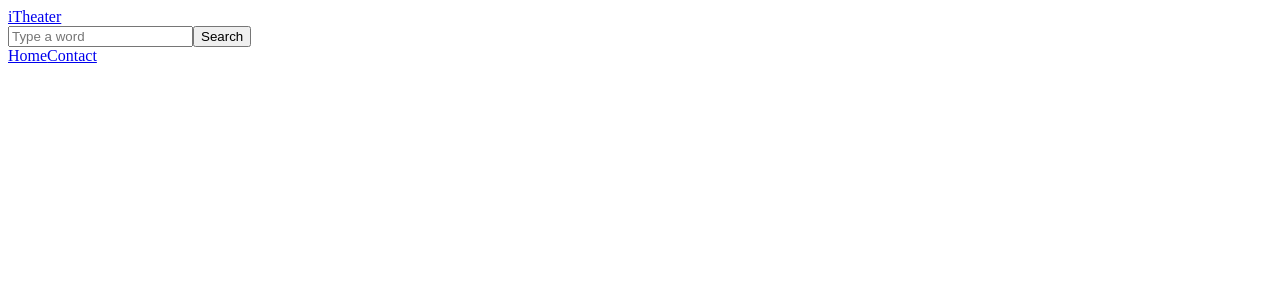
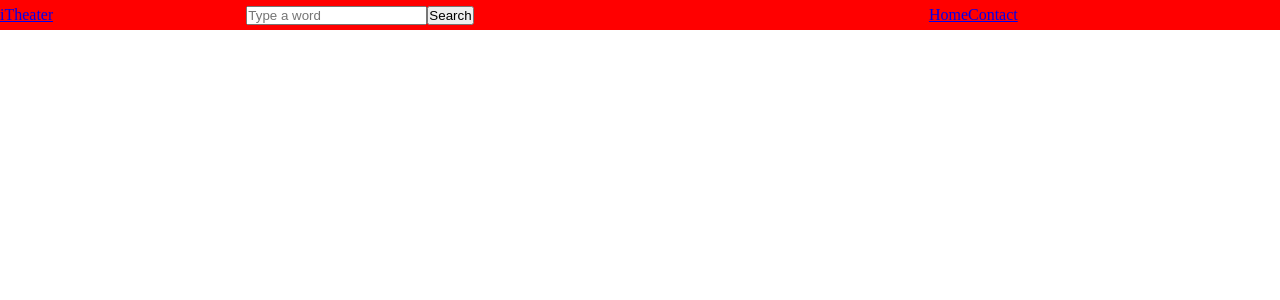
Before and after one commit to just-mann/itheater, a React (Create React App) app: page / in a window 1280 px wide. Shown: the top 300 px of the page. Built offline with nearby package versions, Linux system fonts and the light colour scheme; no server answers.

Commit message:
Changes made

```diff
--- a/package.json
+++ b/package.json
@@ -8,6 +8,7 @@
     "@testing-library/user-event": "^12.8.3",
     "axios": "^0.21.1",
     "emailjs-com": "^3.2.0",
+    "jquery": "^3.6.0",
     "react": "^17.0.2",
     "react-dom": "^17.0.2",
     "react-icons": "^4.2.0",
--- a/src/styles/style.css
+++ b/src/styles/style.css
@@ -0,0 +1,66 @@
+* {
+  padding: 0;
+  margin: 0;
+  -webkit-box-sizing: border-box;
+          box-sizing: border-box;
+}
+
+html {
+  scroll-behavior: smooth;
+}
+
+.Header {
+  position: sticky;
+  top: 0;
+  left: 0;
+  width: 100%;
+  background: red;
+  display: -webkit-box;
+  display: -ms-flexbox;
+  display: flex;
+  -webkit-box-orient: horizontal;
+  -webkit-box-direction: normal;
+      -ms-flex-direction: row;
+          flex-direction: row;
+  -webkit-box-pack: justify;
+      -ms-flex-pack: justify;
+          justify-content: space-between;
+  -webkit-box-align: center;
+      -ms-flex-align: center;
+          align-items: center;
+  padding: 0;
+}
+.Header .app_Logo {
+  text-decoration: none;
+  height: 100%;
+  width: 20%;
+  padding: 16.5px 5px;
+  background: #eb1919;
+  text-align: center;
+  color: white;
+}
+.Header div {
+  width: 80%;
+  height: 100%;
+  padding: 5.5px 5px;
+  display: -webkit-box;
+  display: -ms-flexbox;
+  display: flex;
+  -webkit-box-orient: horizontal;
+  -webkit-box-direction: normal;
+      -ms-flex-direction: row;
+          flex-direction: row;
+  -webkit-box-pack: center;
+      -ms-flex-pack: center;
+          justify-content: center;
+  -webkit-box-align: center;
+      -ms-flex-align: center;
+          align-items: center;
+  background: #ff0000;
+}
+.Header div .Search form input {
+  padding: 5px 10px;
+}
+.Header div .Search form button {
+  padding: 5px 10px;
+}
```
Also changed, not shown: src/components/SideNav.js (added, +15 -0 lines), 1 other file (tests, documents, lock files or other folders).
